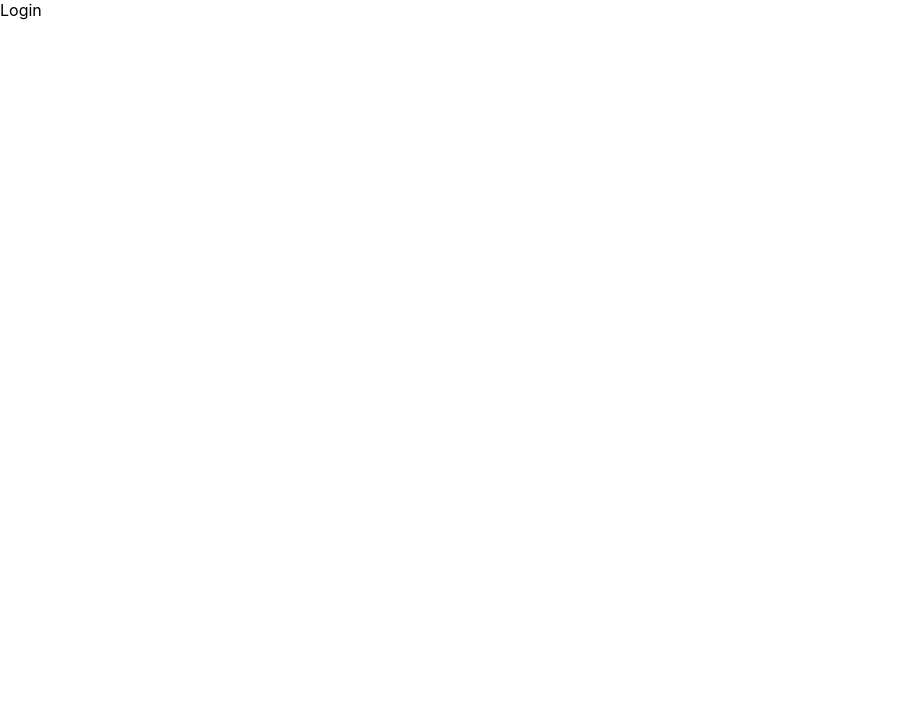
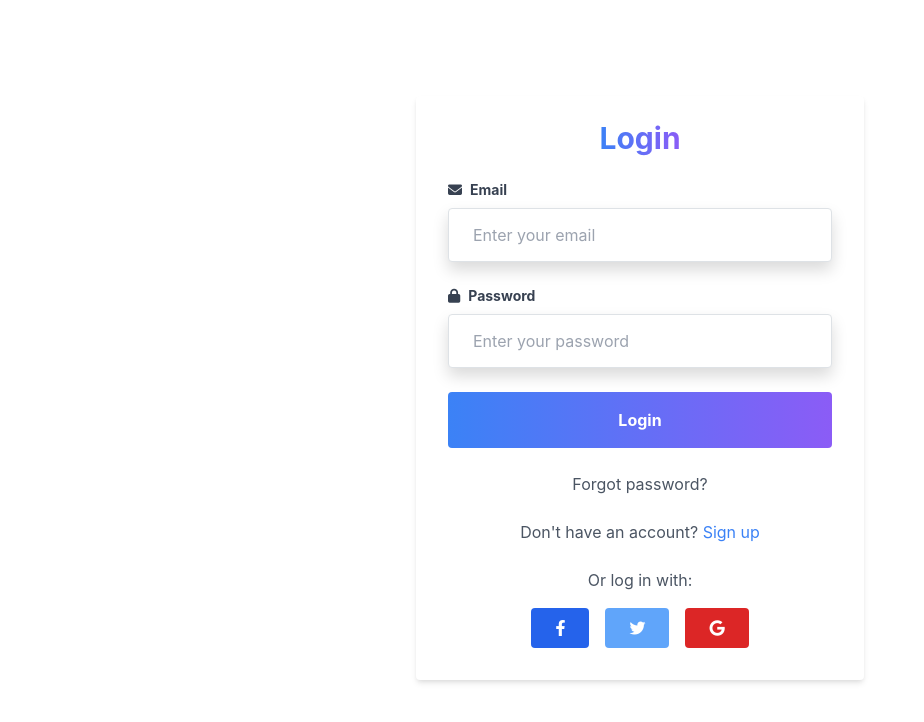
Before and after one commit to NgHuuNhat/do-an-cuoi-khoa, a React (Create React App) app in the folder air-bnb/: page /login in a window 1280 px wide. Shown: the top 722 px of the page, without its empty margins (0-924 px from the left). Built offline with nearby package versions, Linux system fonts and the light colour scheme.

Commit message:
update Nhat

```diff
--- a/air-bnb/public/index.html
+++ b/air-bnb/public/index.html
@@ -1,14 +1,12 @@
 <!DOCTYPE html>
 <html lang="en">
+
 <head>
   <meta charset="utf-8" />
   <link rel="icon" href="%PUBLIC_URL%/favicon.ico" />
   <meta name="viewport" content="width=device-width, initial-scale=1" />
   <meta name="theme-color" content="#000000" />
-    <meta
-      name="description"
-      content="Web site created using create-react-app"
-    />
+  <meta name="description" content="Web site created using create-react-app" />
   <link rel="apple-touch-icon" href="%PUBLIC_URL%/logo192.png" />
   <!--
       manifest.json provides metadata used when your web app is installed on a
@@ -25,7 +23,12 @@
       Learn how to configure a non-root public URL by running `npm run build`.
     -->
   <title>React App</title>
+
+  <link rel="stylesheet" href="https://cdnjs.cloudflare.com/ajax/libs/tailwindcss/2.2.19/tailwind.min.css">
+  <link rel="stylesheet" href="https://cdnjs.cloudflare.com/ajax/libs/font-awesome/6.4.0/css/all.min.css">
+
 </head>
+
 <body>
   <noscript>You need to enable JavaScript to run this app.</noscript>
   <div id="root"></div>
@@ -39,5 +42,7 @@
       To begin the development, run `npm start` or `yarn start`.
       To create a production bundle, use `npm run build` or `yarn build`.
     -->
+
 </body>
+
 </html>
--- a/air-bnb/src/pages/admin/index.tsx
+++ b/air-bnb/src/pages/admin/index.tsx
@@ -1,6 +1,16 @@
 import React from 'react'
+import { useSelector } from 'react-redux';
+import { Navigate } from 'react-router-dom';
 
 export default function IndexAdmin() {
+
+  const { data } = useSelector((state: any) => state.userReducer);
+  if (!data) {
+    return <Navigate to={'/login'} />
+  } else if (data && data.user.role !== "ADMIN") {
+    return <Navigate to={'/'} />
+  }
+
   return (
     <div>IndexAdmin</div>
   )
--- a/air-bnb/src/pages/user/auth/Login.tsx
+++ b/air-bnb/src/pages/user/auth/Login.tsx
@@ -1,7 +1,87 @@
-import React from 'react'
+import React, { useEffect, useState, } from 'react'
+import { NavLink, useNavigate } from 'react-router-dom'
+import { useDispatch, useSelector } from 'react-redux';
+import { actPostUserLogin } from './duck/action';
 
 export default function Login() {
-  return (
-    <div>Login</div>
-  )
+    const dispatch: any = useDispatch();
+    const { loading, data, error } = useSelector((state: any) => state.userReducer);
+    const [values, setValues] = useState({ email: '', password: '' });
+    const navigate = useNavigate();
+
+    const handleOnchange = (event: any) => {
+        const { value, name } = event.target;
+        setValues({ ...values, [name]: value });
+    }
+
+    const onSubmit = (event: any) => {
+        event.preventDefault();
+        console.log("values", values)
+        dispatch(actPostUserLogin(values));
+    }
+
+    useEffect(() => {
+        if (data && data.user) {
+            if (data.user.role === 'ADMIN') {
+                return navigate('/admin');
+            }
+            navigate('/');
+        }
+    }, [data])
+
+    return (
+        <div className="flex justify-center items-center min-h-screen">
+            <div className="bg-white shadow-md rounded px-8 pt-6 pb-8 mb-4 w-full max-w-md">
+                <h2 className="text-3xl font-bold mb-6 text-center text-white">
+                    <span className="bg-gradient-to-r text-transparent from-blue-500 to-purple-500 bg-clip-text">
+                        Login
+                    </span>
+                </h2>
+                <form onSubmit={onSubmit}>
+                    <div className="mb-6">
+                        <label htmlFor="email" className="block text-gray-700 text-sm font-bold mb-2">
+                            <i className="fas fa-envelope mr-2" />Email
+                        </label>
+                        <div>
+                            <input id="email" type="text" name='email' onChange={handleOnchange} className="shadow appearance-none border rounded w-full py-3 px-4 text-gray-700 leading-tight focus:outline-none focus:shadow-outline" placeholder="Enter your email" />
+                        </div>
+                    </div>
+                    <div className="mb-6">
+                        <label htmlFor="password" className="block text-gray-700 text-sm font-bold mb-2">
+                            <i className="fas fa-lock mr-2" />Password
+                        </label>
+                        <div>
+                            <input id="password" type="text" name='password' onChange={handleOnchange} className="shadow appearance-none border rounded w-full py-3 px-4 text-gray-700 leading-tight focus:outline-none focus:shadow-outline" placeholder="Enter your password" />
+                        </div>
+                    </div>
+                    <div className="flex items-center justify-center">
+                        <button disabled={loading} type="submit" className="bg-gradient-to-r from-blue-500 to-purple-500 hover:from-blue-700 hover:to-purple-700 text-white font-bold py-3 px-4 rounded focus:outline-none focus:shadow-outline w-full">
+                            {loading && (<div className="spinner-border"></div>)}
+                            Login
+                        </button>
+                    </div>
+                    <div className="text-center mt-4">
+                        <a href="#" className="text-gray-600 hover:underline">Forgot password?</a>
+                    </div>
+                </form>
+                <p className="text-center text-gray-600 mt-6">Don't have an account? <NavLink to="/register" className="text-blue-500 hover:underline">Sign up</NavLink></p>
+                <div className="mt-4">
+                    <p className="text-center text-gray-600">Or log in with:</p>
+                    <div className="flex justify-center mt-2">
+                        <a href="#" className="bg-blue-600 hover:bg-blue-700 text-white font-bold py-2 px-4 rounded mx-2">
+                            <i className="fab fa-facebook-f" />
+                        </a>
+                        <a href="#" className="bg-blue-400 hover:bg-blue-500 text-white font-bold py-2 px-4 rounded mx-2">
+                            <i className="fab fa-twitter" />
+                        </a>
+                        <a href="#" className="bg-red-600 hover:bg-red-700 text-white font-bold py-2 px-4 rounded mx-2">
+                            <i className="fab fa-google" />
+                        </a>
+                    </div>
+                </div>
+            </div>
+        </div>
+
+
+    )
 }
--- /dev/null
+++ b/air-bnb/src/pages/user/auth/duck/action.ts
@@ -0,0 +1,54 @@
+import api from "../../../../utils/api-user/ApiUser";
+import * as ActionType from "./constants";
+import { Action, User } from "./types";
+
+export const actPostUserLogin = (user: User) => {
+    return (dispatch: any) => {
+        dispatch(actReques());
+        api
+            .post(`/auth/signin`, user)
+            .then((result) => {
+                localStorage.setItem("data", JSON.stringify(result.data.content))
+                dispatch(actSuccess(result.data.content))
+                console.log("result.data.content",result.data.content)
+            })
+            .catch((error) => {
+                dispatch(actFailed(error))
+            })
+    }
+}
+
+export const actGetUserLogin = () => {
+    return (dispatch: any) => {
+        dispatch(actReques());
+        api
+            .get(`/users`)
+            .then((result) => {
+                dispatch(actSuccess(result.data.content))
+                console.log("result.data.content", result.data.content)
+            })
+            .catch((error) => {
+                dispatch(actFailed(error))
+            })
+    }
+}
+
+export const actReques = (): Action => {
+    return {
+        type: ActionType.REQUEST,
+    }
+}
+
+export const actSuccess = (data: any): Action => {
+    return {
+        type: ActionType.SUCCESS,
+        payload: data,
+    }
+}
+
+export const actFailed = (error: any): Action => {
+    return {
+        type: ActionType.FAILED,
+        payload: error,
+    }
+}
--- /dev/null
+++ b/air-bnb/src/pages/user/auth/duck/constants.ts
@@ -0,0 +1,3 @@
+export const REQUEST = "REQUEST"
+export const SUCCESS = "SUCCESS";
+export const FAILED = "FAILED"
--- /dev/null
+++ b/air-bnb/src/pages/user/auth/duck/reducer.ts
@@ -0,0 +1,38 @@
+import * as ActionType from "./constants"
+import { Action, State } from "./types";
+
+const user = localStorage.getItem("data");
+
+const initialState: State = {
+    loading: false,
+    data: user? JSON.parse(user) : null,
+    error: null,
+}
+
+export const userReducer = (state = initialState, action: Action) => {
+    switch (action.type) {
+        case ActionType.REQUEST: {
+            state.loading = true;
+            state.data = null;
+            state.error = null;
+            return { ...state };
+        }
+
+        case ActionType.SUCCESS: {
+            state.loading = false;
+            state.data = action.payload;
+            state.error = null;
+            return { ...state };
+        }
+
+        case ActionType.FAILED: {
+            state.loading = false;
+            state.data = null;
+            state.error = action.payload;
+            return { ...state };
+        }
+
+        default:
+            return { ...state };
+    }
+}
--- /dev/null
+++ b/air-bnb/src/pages/user/auth/duck/types.ts
@@ -0,0 +1,28 @@
+export interface StateUser {
+    id: number,
+    name: string,
+    email: string,
+    password: string,
+    phone: any,
+    birthday: string,
+    avatar: any,
+    gender: boolean,
+    role: string,
+    token: string,
+}
+
+export interface State {
+    loading: boolean,
+    data?: StateUser[] | null,
+    error: any[] | null,
+}
+
+export interface Action {
+    type: string,
+    payload?: any,
+}
+
+export interface User {
+    email: string,
+    password: string,
+}
--- a/air-bnb/src/pages/user/home/Home.tsx
+++ b/air-bnb/src/pages/user/home/Home.tsx
@@ -1,9 +1,18 @@
-import React from 'react'
+import React, { useEffect } from 'react'
 import Header from './_components/Header'
 import { Outlet } from 'react-router-dom'
 import Footer from './_components/Footer'
 
+import { useDispatch, useSelector } from 'react-redux';
+import { actGetUserLogin } from '../auth/duck/action';
+
 export default function Home() {
+    const dispatch: any = useDispatch();
+
+    useEffect(()=>{
+        dispatch(actGetUserLogin());
+    })
+
     return (
         <div>
             <Header />
--- a/air-bnb/src/store/RootReducer.tsx
+++ b/air-bnb/src/store/RootReducer.tsx
@@ -1,7 +1,9 @@
 import { combineReducers } from "redux";
+import { userReducer } from "../pages/user/auth/duck/reducer";
 
 const rootReducer = combineReducers({
     //reducer
+    userReducer,
 
 });
 
--- a/air-bnb/src/utils/api-user/ApiUser.ts
+++ b/air-bnb/src/utils/api-user/ApiUser.ts
@@ -0,0 +1,19 @@
+import axios from "axios";
+
+const api = axios.create({
+    baseURL: "https://airbnbnew.cybersoft.edu.vn/api",
+});
+
+api.interceptors.request.use((config: any) => {
+    const dataLocal = localStorage.getItem('data');
+    const data = dataLocal ? JSON.parse(dataLocal) : null;
+
+    config.headers = {
+        ...config.headers,
+        token: data ? data.token : "",
+        tokenCybersoft: "eyJhbGciOiJIUzI1NiIsInR5cCI6IkpXVCJ9.eyJ0ZW5Mb3AiOiJCb290Y2FtcCA2MiIsIkhldEhhblN0cmluZyI6IjE3LzEwLzIwMjQiLCJIZXRIYW5UaW1lIjoiMTcyOTEyMzIwMDAwMCIsIm5iZiI6MTcwMDE1NDAwMCwiZXhwIjoxNzI5MjcwODAwfQ.xKQVYYnO9233wkXRw5oU4Dtx41flqDuUnA0DbkDYRmM",
+    }
+    return config;
+});
+
+export default api;
```
Also changed, not shown: air-bnb/src/index.tsx (+8 -2 lines). Lines whose indentation alone changed are shown as unchanged.
